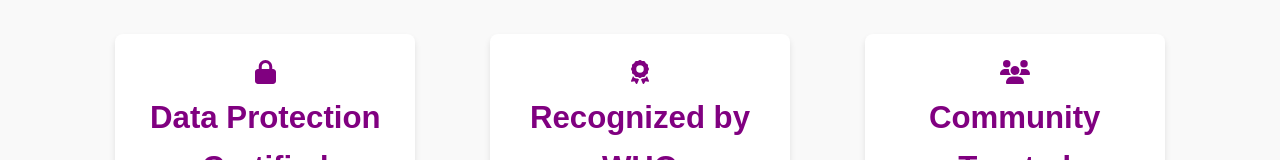
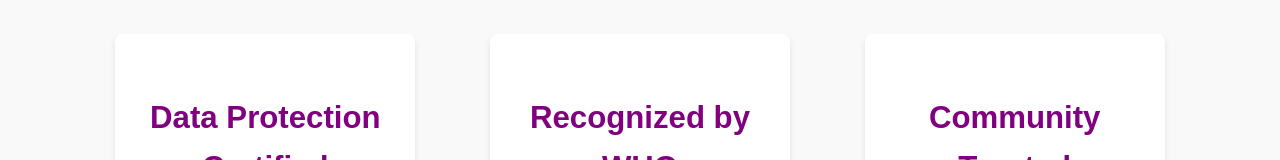
Before and after one commit to Cherrypick14/kintsugi, a React (Vite) app in the folder src/kintsugi_frontend/: page /home in a window 1280 px wide. Shown: the part 3853-4013 px from the top of the page. Built offline with nearby package versions, Linux system fonts and the light colour scheme; no server answers.

Commit message:
Fix typo in trust-grid

```diff
--- a/src/kintsugi_frontend/src/components/Trustsection.jsx
+++ b/src/kintsugi_frontend/src/components/Trustsection.jsx
@@ -11,17 +11,17 @@
         <h2 className="section-title">Why You Can Trust Us</h2>
         <div className="trust-grid">
           <div className="trust-item">
-            <FontAwesomeIcon icon={faLock} style={{color:'purple'}}/>
+            <FontAwesomeIcon icon={faLock} style={{color:'white'}}/>
             <h3>Data Protection Certified</h3>
             <p>Your information is safeguarded by international data protection standards.</p>
           </div>
           <div className="trust-item">
-            <FontAwesomeIcon icon={faAward} style={{color:'purple'}}/>
+            <FontAwesomeIcon icon={faAward} style={{color:'white'}}/>
             <h3>Recognized by WHO</h3>
             <p>Our platform is acknowledged by the World Health Organization for its effectiveness.</p>
           </div>
           <div className="trust-item">
-            <FontAwesomeIcon icon={faUsers} style={{color:'purple'}}/>
+            <FontAwesomeIcon icon={faUsers} style={{color:'white'}}/>
             <h3>Community Trusted</h3>
             <p>Join thousands who have found safety and support through our platform.</p>
           </div>
```
